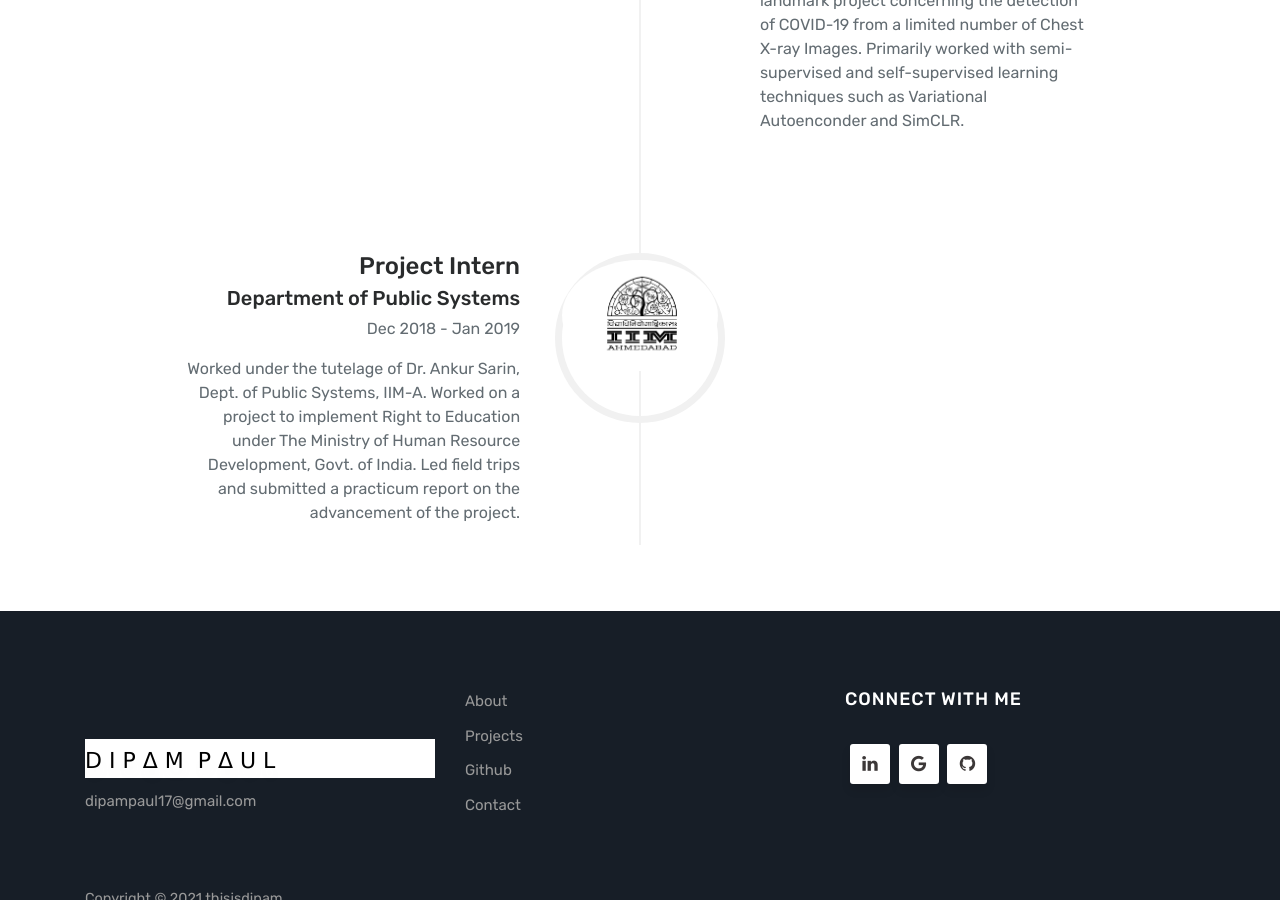
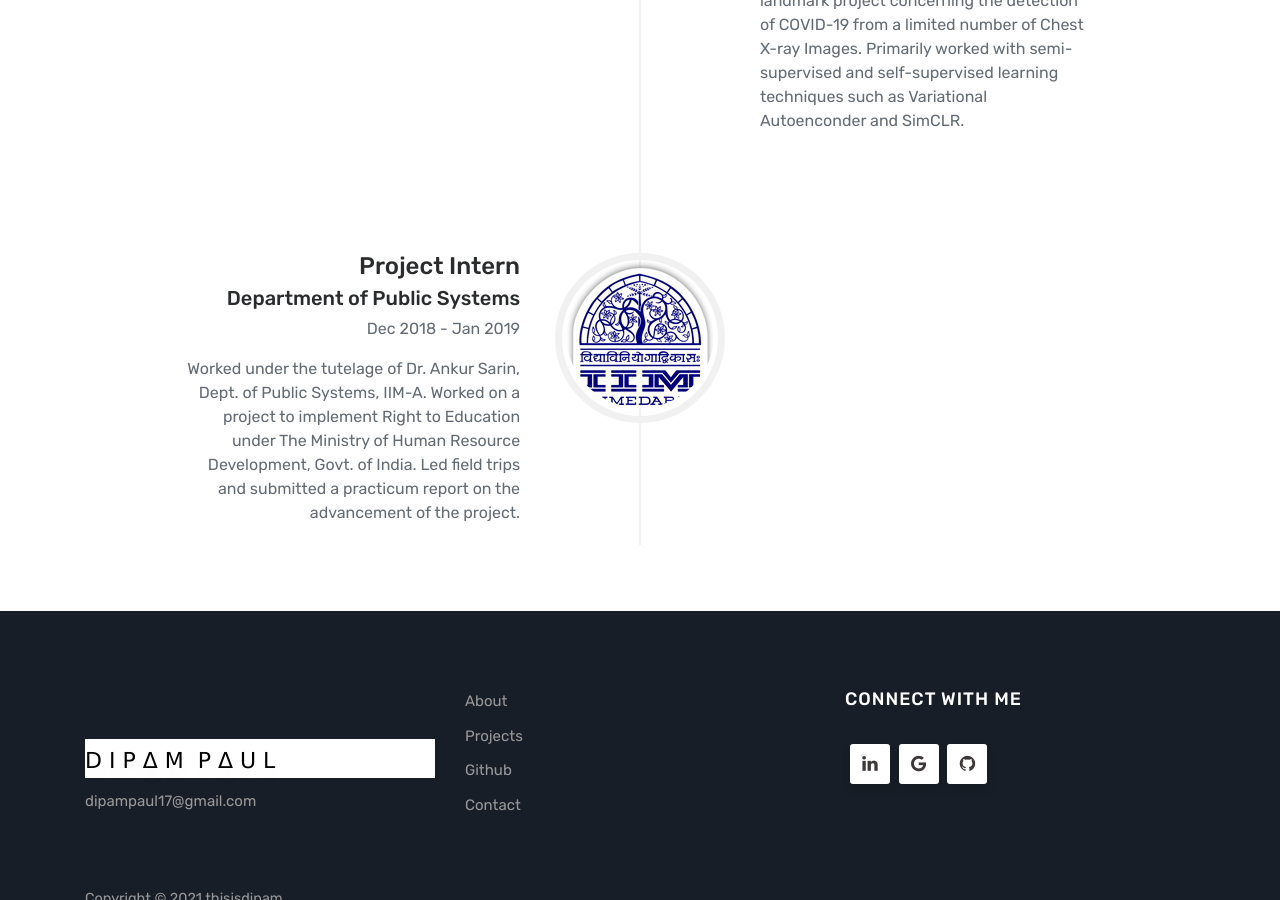
Before and after one commit to thisisdipam/thisisdipam.github.io, a Jekyll site: the page built from about.html, in a window 1280 px wide and 900 px high, scrolled down 1627 px. Built offline with Jekyll 4.4.1, drawn with Linux system fonts in a browser that asks for light colours.

Commit message:
Update about.html

```diff
--- a/about.html
+++ b/about.html
@@ -81,8 +81,7 @@ semi-supervised and self-supervised learning techniques such as Variational Auto
             </li>
             <li>
                 <div class="timeline-image">
-                    <img class="rounded-circle img-responsive" src="{{ site.baseurl }}/assets/IIM-Ahmedabad-job.png
-" alt="0">
+                    <img class="rounded-circle img-responsive" src="{{ site.baseurl }}/assets/articlef1a1.png" alt="0">
                 </div>
                 <div class="timeline-panel">
                     <div class="timeline-heading">
```
